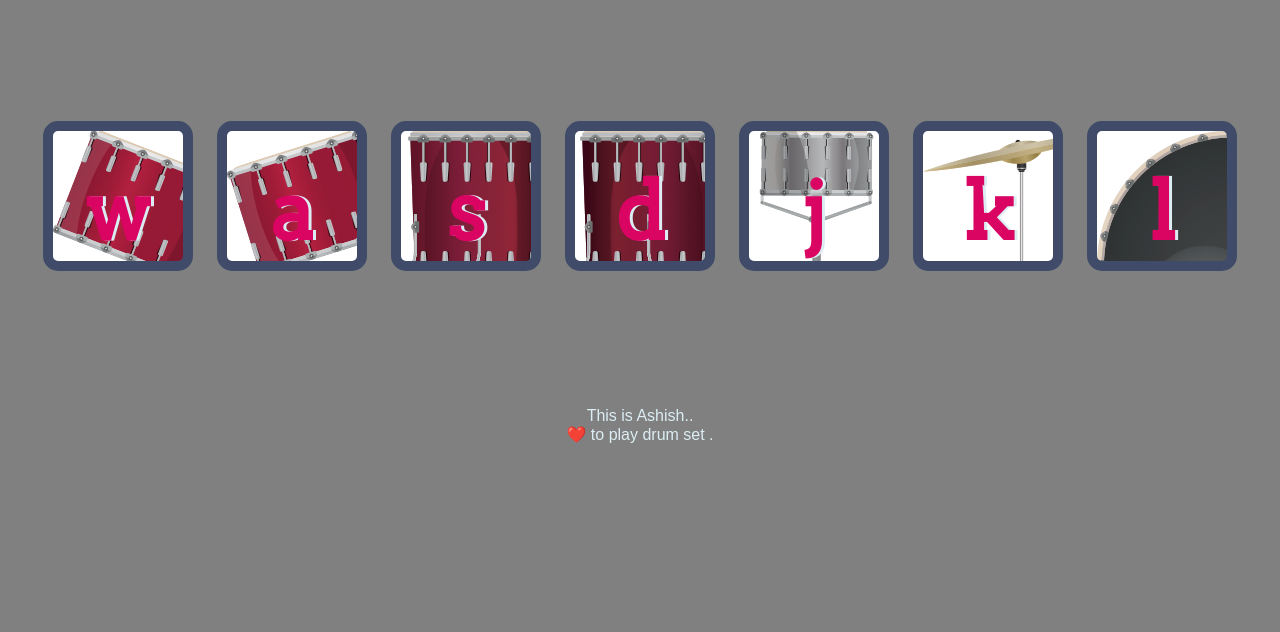
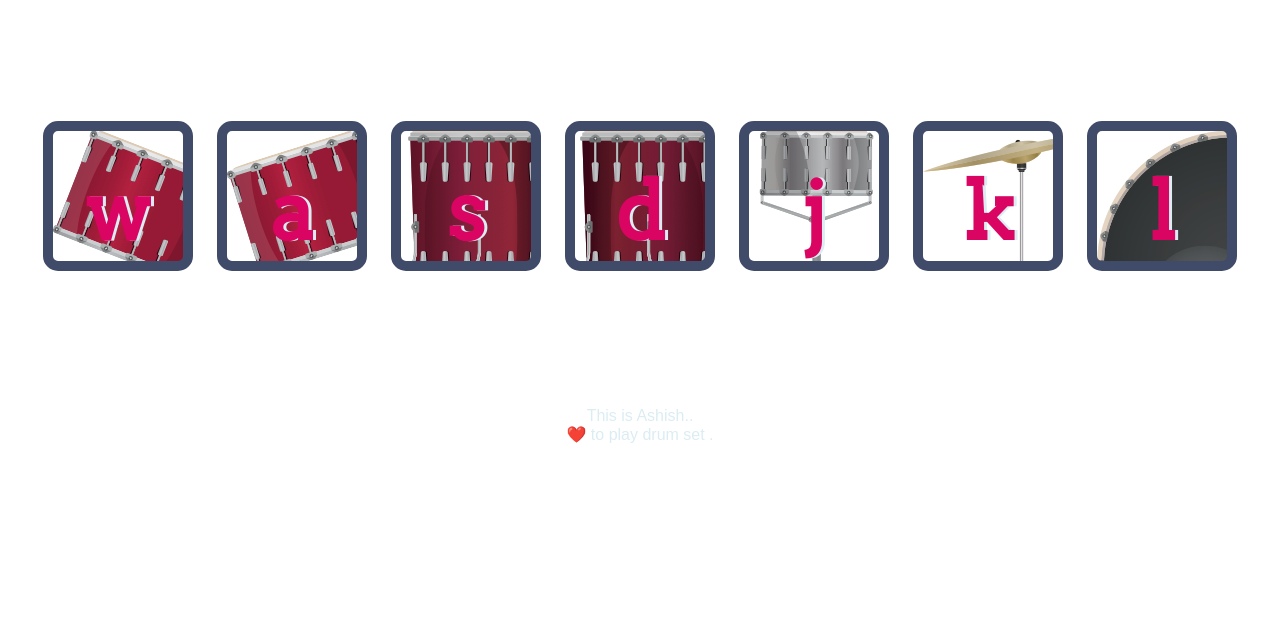
Before and after one commit to GurramAshish/DRUM-KIT, a plain HTML site: page index.html in a window 1280 px wide. Shown: the part 168-800 px from the top of the page. Drawn offline with Linux system fonts and the light colour scheme.

Commit message:
styles.css

```diff
--- a/styles.css
+++ b/styles.css
@@ -1,6 +1,6 @@
 body {
   text-align: center;
-  background-color: #808080;
+  background-color: 808080;
 }
 
 h1 {
```
